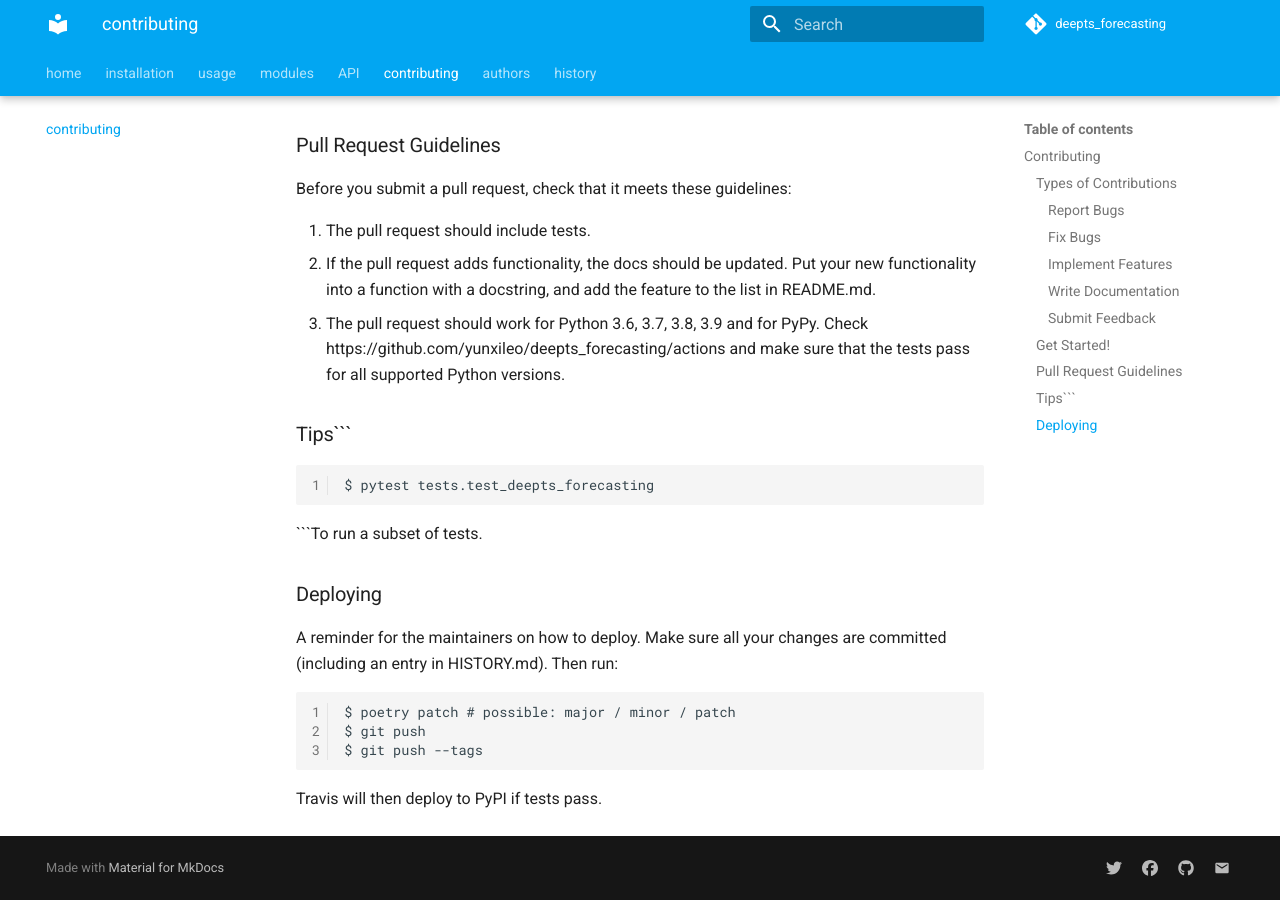
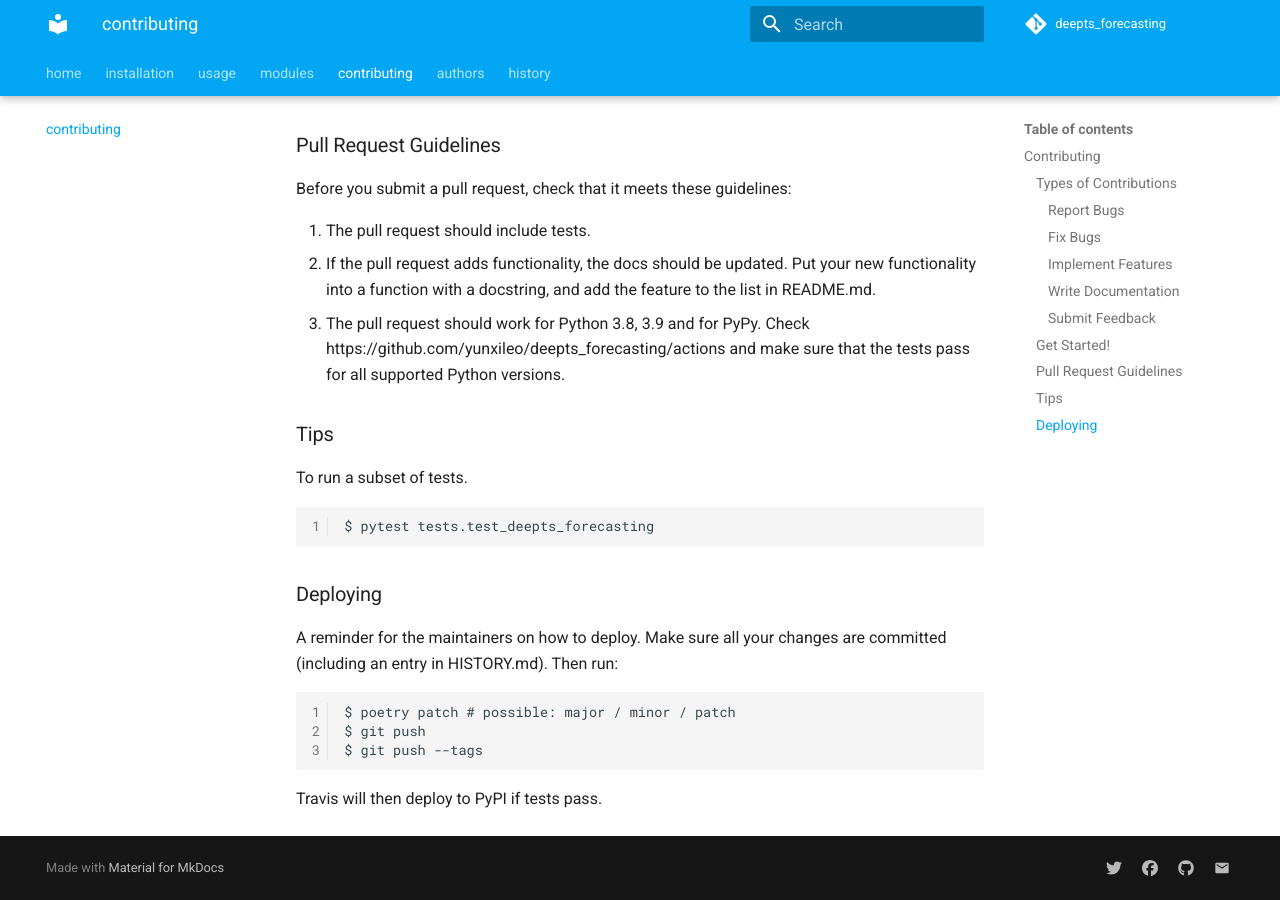
Before and after one commit to yunxileo/deepts_forecasting, an MkDocs documentation site: the page built from docs/contributing.md, in a window 1280 px wide and 900 px high, scrolled down 1960 px. Built offline with MkDocs 1.6.1 and Material for MkDocs 9.7.7, drawn with Linux system fonts in a browser that asks for light colours; comment, search, counter and statistics services are not loaded; some of the changed lines change nothing that is shown.

Commit message:
delete mkdocstrings in makdocs

````diff
--- a/CONTRIBUTING.md
+++ b/CONTRIBUTING.md
@@ -52,7 +52,7 @@
 2. Clone your fork locally
 
 ```
-    $ git clone git@github.com:your_name_here/deepts_forecasting.git
+$ git clone git@github.com:your_name_here/deepts_forecasting.git
 ```
 
 3. Ensure [poetry](https://python-poetry.org/docs/) is installed.
@@ -74,7 +74,7 @@
    tests, including testing other Python versions, with tox:
 
 ```
-    $ tox
+$ tox
 ```
 
 7. Commit your changes and push your branch to GitHub:
@@ -95,13 +95,15 @@
 2. If the pull request adds functionality, the docs should be updated. Put
    your new functionality into a function with a docstring, and add the
    feature to the list in README.md.
-3. The pull request should work for Python 3.6, 3.7, 3.8, 3.9 and for PyPy. Check
+3. The pull request should work for Python  3.8, 3.9 and for PyPy. Check
    https://github.com/yunxileo/deepts_forecasting/actions
    and make sure that the tests pass for all supported Python versions.
 
-## Tips```
-    $ pytest tests.test_deepts_forecasting
-```To run a subset of tests.
+## Tips
+To run a subset of tests.
+```
+$ pytest tests.test_deepts_forecasting
+```
 
 
 ## Deploying
--- a/mkdocs.yml
+++ b/mkdocs.yml
@@ -8,7 +8,7 @@
   - installation: installation.md
   - usage: usage.md
   - modules: api.md
-  - API: reference/
+#  - API: reference/
   - contributing: contributing.md
   - authors: authors.md
   - history: history.md
@@ -49,23 +49,23 @@
   - include-markdown
   - search:
       lang: en
-  - mkdocstrings:
-      handlers:
-        python:
-          import:
-          - https://docs.python.org/3/objects.inv
-          selection:
-            docstring_style: google
-            docstring_options:
-              ignore_init_summary: yes
-          rendering:
-            show_submodules: no
-            docstring_section_style: list
-            members_order: alphabetical
-            show_category_heading: no
-            merge_init_into_class: yes
-      watch:
-        - deepts_forecasting
+#  - mkdocstrings:
+#      handlers:
+#        python:
+#          import:
+#          - https://docs.python.org/3/objects.inv
+#          selection:
+#            docstring_style: google
+#            docstring_options:
+#              ignore_init_summary: yes
+#          rendering:
+#            show_submodules: no
+#            docstring_section_style: list
+#            members_order: alphabetical
+#            show_category_heading: no
+#            merge_init_into_class: yes
+#      watch:
+#        - deepts_forecasting
 extra:
   social:
     - icon: fontawesome/brands/twitter
````
